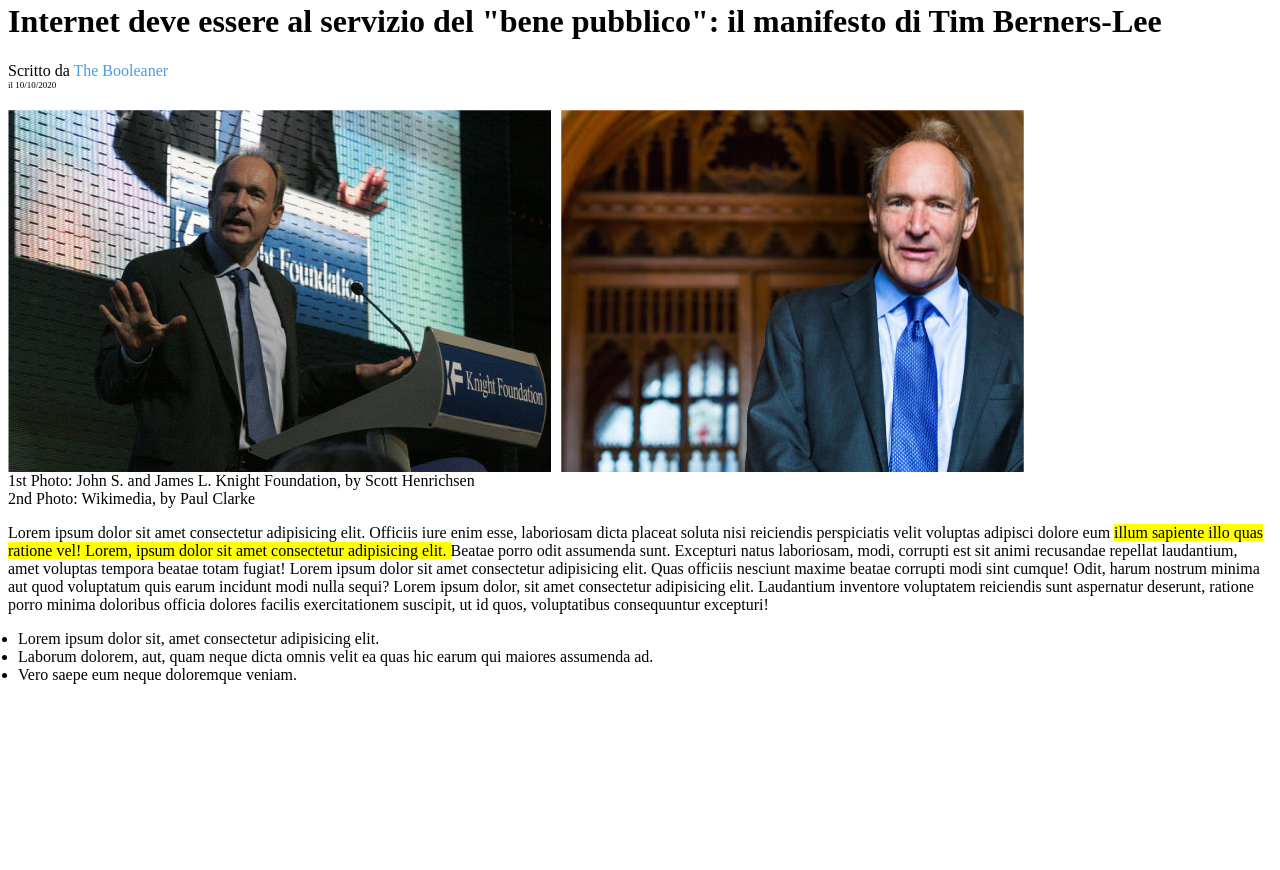
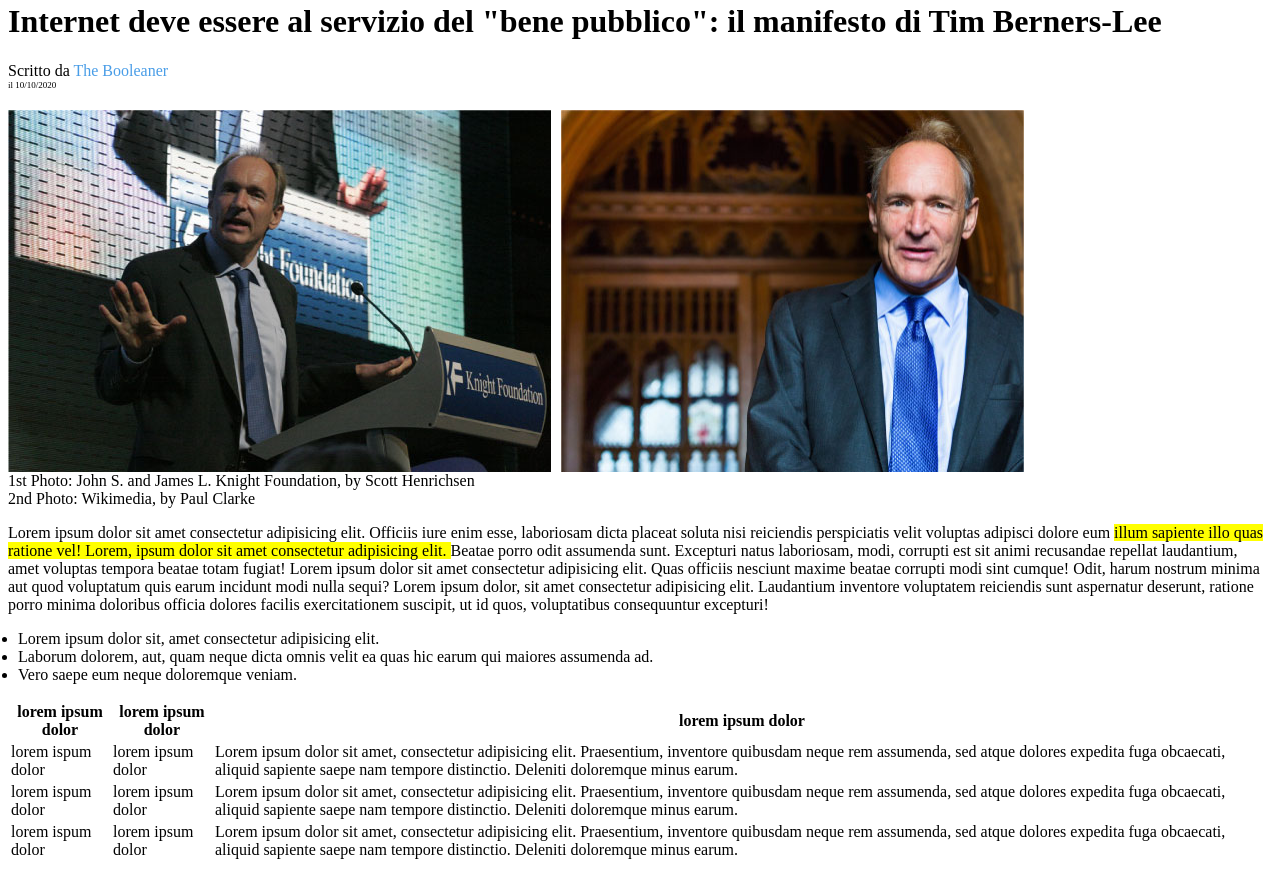
Before and after one commit to salvatorescalise1999/html-css-booleaner, a plain HTML site: page index.html in a window 1280 px wide. Shown: the part 98-968 px from the top of the page. Before the commit the page ends 800 px from the top, so only its background shows below. Drawn offline with Linux system fonts and the light colour scheme.

Commit message:
add tabella

```diff
--- a/index.html
+++ b/index.html
@@ -31,19 +31,65 @@
             </div>
 
 
-            <p class="paragrafi-margini-zero" >1st Photo: John S. and James L. Knight Foundation, by Scott Henrichsen</p>
-            <p class="paragrafi-margini-zero" >2nd Photo: Wikimedia, by Paul Clarke</p>
+            <p class="paragrafi-margini-zero">1st Photo: John S. and James L. Knight Foundation, by Scott Henrichsen</p>
+            <p class="paragrafi-margini-zero">2nd Photo: Wikimedia, by Paul Clarke</p>
 
-            <p>Lorem ipsum dolor sit amet consectetur adipisicing elit. Officiis iure enim esse, laboriosam dicta placeat soluta nisi reiciendis perspiciatis velit voluptas adipisci dolore eum <span class="sottolineato" >illum sapiente illo quas ratione vel! Lorem, ipsum dolor sit amet consectetur adipisicing elit. </span> Beatae porro odit assumenda sunt. Excepturi natus laboriosam, modi, corrupti est sit animi recusandae repellat laudantium, amet voluptas tempora beatae totam fugiat! Lorem ipsum dolor sit amet consectetur adipisicing elit. Quas officiis nesciunt maxime beatae corrupti modi sint cumque! Odit, harum nostrum minima aut quod voluptatum quis earum incidunt modi nulla sequi? Lorem ipsum dolor, sit amet consectetur adipisicing elit. Laudantium inventore voluptatem reiciendis sunt aspernatur deserunt, ratione porro minima doloribus officia dolores facilis exercitationem suscipit, ut id quos, voluptatibus consequuntur excepturi!</p>
+            <p>Lorem ipsum dolor sit amet consectetur adipisicing elit. Officiis iure enim esse, laboriosam dicta
+                placeat soluta nisi reiciendis perspiciatis velit voluptas adipisci dolore eum <span
+                    class="sottolineato">illum sapiente illo quas ratione vel! Lorem, ipsum dolor sit amet consectetur
+                    adipisicing elit. </span> Beatae porro odit assumenda sunt. Excepturi natus laboriosam, modi,
+                corrupti est sit animi recusandae repellat laudantium, amet voluptas tempora beatae totam fugiat! Lorem
+                ipsum dolor sit amet consectetur adipisicing elit. Quas officiis nesciunt maxime beatae corrupti modi
+                sint cumque! Odit, harum nostrum minima aut quod voluptatum quis earum incidunt modi nulla sequi? Lorem
+                ipsum dolor, sit amet consectetur adipisicing elit. Laudantium inventore voluptatem reiciendis sunt
+                aspernatur deserunt, ratione porro minima doloribus officia dolores facilis exercitationem suscipit, ut
+                id quos, voluptatibus consequuntur excepturi!</p>
 
-            <ul class="lista-non-ordinata-padding-left-dieci" >
+            <ul class="lista-non-ordinata-padding-left-dieci">
                 <li>Lorem ipsum dolor sit, amet consectetur adipisicing elit. </li>
                 <li>Laborum dolorem, aut, quam neque dicta omnis velit ea quas hic earum qui maiores assumenda ad.</li>
                 <li> Vero saepe eum neque doloremque veniam.</li>
             </ul>
 
+        </section>
+
+
+        <section>
+            <table>
+                <tr>
+                    <th>lorem ipsum dolor</th>
+                    <th>lorem ipsum dolor</th>
+                    <th>lorem ipsum dolor</th>
+                </tr>
+                <tr>
+                    <td>lorem ispum dolor</td>
+                    <td>lorem ipsum dolor</td>
+                    <td>Lorem ipsum dolor sit amet, consectetur adipisicing elit. Praesentium, inventore quibusdam neque
+                        rem assumenda, sed atque dolores expedita fuga obcaecati, aliquid sapiente saepe nam tempore
+                        distinctio. Deleniti doloremque minus earum.</td>
+                </tr>
+
+                <tr>
+                    <td>lorem ispum dolor</td>
+                    <td>lorem ipsum dolor</td>
+                    <td>Lorem ipsum dolor sit amet, consectetur adipisicing elit. Praesentium, inventore quibusdam neque
+                        rem assumenda, sed atque dolores expedita fuga obcaecati, aliquid sapiente saepe nam tempore
+                        distinctio. Deleniti doloremque minus earum.</td>
+                </tr>
+                </tr>
+                <tr>
+                    <td>lorem ispum dolor</td>
+                    <td>lorem ipsum dolor</td>
+                    <td>Lorem ipsum dolor sit amet, consectetur adipisicing elit. Praesentium, inventore quibusdam neque
+                        rem assumenda, sed atque dolores expedita fuga obcaecati, aliquid sapiente saepe nam tempore
+                        distinctio. Deleniti doloremque minus earum.</td>
+                </tr>
+                </tr>
+            </table>
 
         </section>
+
+
     </main>
 
 </body>
```
